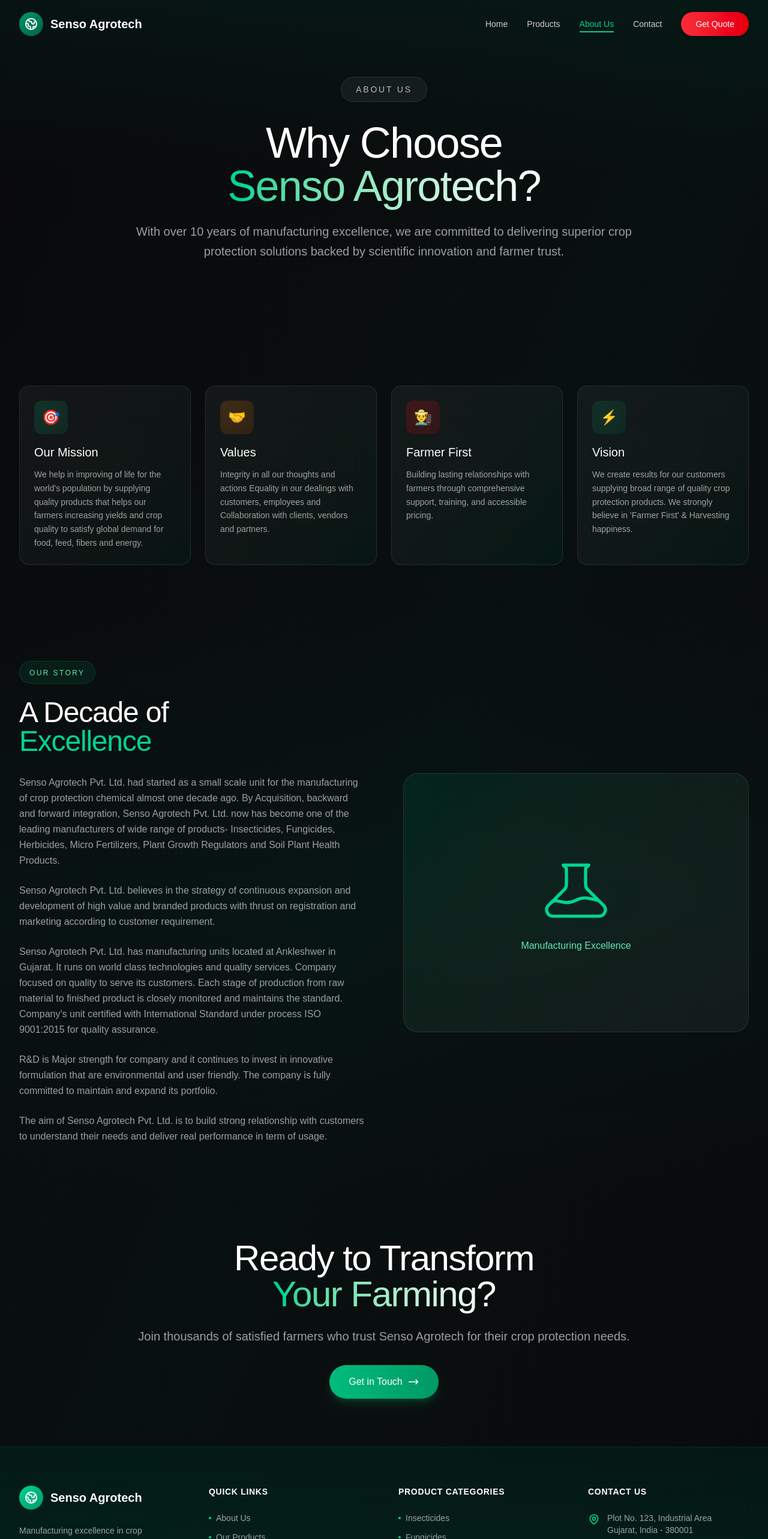
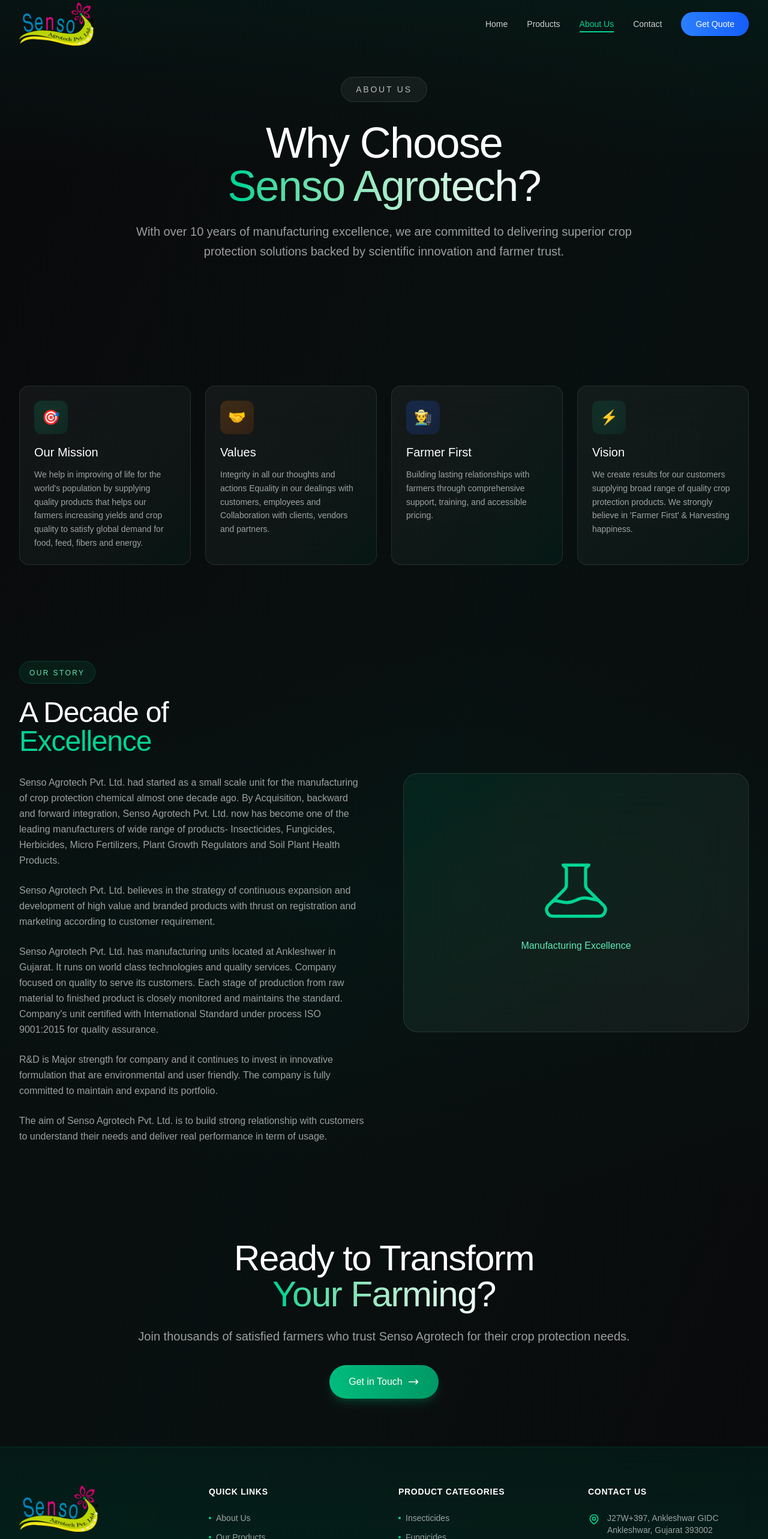
Before and after one commit to parthkumar123/exp_web_01, a Next.js app: page /about in a window 1280 px wide. Shown: the top 2566 px of the page at 60% size. Built offline with nearby package versions, Linux system fonts and the light colour scheme.

Commit message:
Logo added.

```diff
--- a/app/about/page.tsx
+++ b/app/about/page.tsx
@@ -24,7 +24,7 @@
       icon: "👨‍🌾",
       description:
         "Building lasting relationships with farmers through comprehensive support, training, and accessible pricing.",
-      bgColor: "from-red-600/20 to-red-800/20",
+      bgColor: "from-blue-600/20 to-blue-800/20",
     },
     {
       title: "Vision",
--- a/app/contact/page.tsx
+++ b/app/contact/page.tsx
@@ -121,9 +121,9 @@
 
               {/* Email Us */}
               <div className="backdrop-blur-2xl bg-gradient-to-br from-white/5 to-emerald-500/5 border border-white/10 rounded-2xl p-8 hover:border-emerald-500/30 transition-all">
-                <div className="w-14 h-14 bg-gradient-to-br from-red-600/20 to-red-800/20 backdrop-blur-xl rounded-xl flex items-center justify-center mb-6">
+                <div className="w-14 h-14 bg-gradient-to-br from-blue-600/20 to-blue-800/20 backdrop-blur-xl rounded-xl flex items-center justify-center mb-6">
                   <svg
-                    className="w-7 h-7 text-red-400"
+                    className="w-7 h-7 text-blue-400"
                     fill="none"
                     strokeLinecap="round"
                     strokeLinejoin="round"
@@ -280,7 +280,7 @@
                   {/* Submit Button */}
                   <button
                     type="submit"
-                    className="w-full md:w-auto px-8 py-4 bg-gradient-to-r from-red-500 to-red-600 text-white font-semibold rounded-lg hover:from-red-600 hover:to-red-700 transition-all duration-300 shadow-lg hover:shadow-xl flex items-center justify-center gap-2"
+                    className="w-full md:w-auto px-8 py-4 bg-gradient-to-r from-blue-500 to-blue-600 text-white font-semibold rounded-lg hover:from-blue-600 hover:to-blue-700 transition-all duration-300 shadow-lg hover:shadow-xl flex items-center justify-center gap-2"
                   >
                     <svg
                       className="w-5 h-5"
--- a/app/layout.tsx
+++ b/app/layout.tsx
@@ -30,6 +30,10 @@
   authors: [{ name: "Senso Agrotech Private Limited" }],
   creator: "Senso Agrotech Private Limited",
   publisher: "Senso Agrotech Private Limited",
+  icons: {
+    icon: [{ url: "/logo.png", sizes: "any", type: "image/png" }],
+    apple: [{ url: "/logo.png", sizes: "180x180", type: "image/png" }],
+  },
   openGraph: {
     type: "website",
     locale: "en_IN",
@@ -38,12 +42,21 @@
     description:
       "Manufacturing excellence in crop protection solutions. Trusted by 10K+ farmers nationwide.",
     siteName: "Senso Agrotech",
+    images: [
+      {
+        url: "/logo.png",
+        width: 1200,
+        height: 630,
+        alt: "Senso Agrotech Logo",
+      },
+    ],
   },
   twitter: {
     card: "summary_large_image",
     title: "Senso Agrotech - Protecting Crops, Empowering Farmers",
     description:
       "Premium crop protection solutions. 50+ Products. 10+ Years Excellence.",
+    images: ["/logo.png"],
   },
   robots: {
     index: true,
--- a/app/page.tsx
+++ b/app/page.tsx
@@ -3,17 +3,10 @@
 import VideoBackground from "@/components/VideoBackground";
 import CustomCursor from "@/components/CustomCursor";
 import { DayNightToggle, DayNightProvider } from "@/components/DayNightToggle";
-import { useHapticScroll } from "@/hooks/useHapticScroll";
 import Footer from "@/components/Footer";
 import Navigation from "@/components/Navigation";
 
 export default function Home() {
-  // Enable haptic scrolling with inertia and section weight
-  useHapticScroll({
-    smoothness: 1.2,
-    snapToSections: true,
-  });
-
   return (
     <DayNightProvider>
       <div className="relative bg-gradient-to-br from-zinc-950 via-emerald-950/20 to-zinc-950">
--- a/app/products/page.tsx
+++ b/app/products/page.tsx
@@ -203,7 +203,7 @@
               >
                 {/* Product Image */}
                 <div className="h-64 bg-gradient-to-br from-emerald-900/20 to-emerald-800/20 flex items-center justify-center relative overflow-hidden">
-                  <div className="absolute top-4 right-4 px-3 py-1 bg-red-500/80 backdrop-blur-sm text-white text-xs font-semibold rounded-full">
+                  <div className="absolute top-4 right-4 px-3 py-1 bg-blue-500/80 backdrop-blur-sm text-white text-xs font-semibold rounded-full">
                     {product.category}
                   </div>
                   {/* Placeholder Icon */}
--- a/components/Footer.tsx
+++ b/components/Footer.tsx
@@ -57,23 +57,12 @@
         <div className="grid grid-cols-1 md:grid-cols-2 lg:grid-cols-4 gap-12">
           {/* Company Info */}
           <div className="space-y-6">
-            <div className="flex items-center gap-3">
-              <div className="w-10 h-10 rounded-full bg-gradient-to-br from-emerald-400 to-emerald-600 flex items-center justify-center">
-                <svg
-                  className="w-6 h-6 text-white"
-                  fill="none"
-                  strokeLinecap="round"
-                  strokeLinejoin="round"
-                  strokeWidth="2"
-                  viewBox="0 0 24 24"
-                  stroke="currentColor"
-                >
-                  <path d="M3.055 11H5a2 2 0 012 2v1a2 2 0 002 2 2 2 0 012 2v2.945M8 3.935V5.5A2.5 2.5 0 0010.5 8h.5a2 2 0 012 2 2 2 0 104 0 2 2 0 012-2h1.064M15 20.488V18a2 2 0 012-2h3.064M21 12a9 9 0 11-18 0 9 9 0 0118 0z" />
-                </svg>
-              </div>
-              <h3 className="text-xl font-semibold text-white">
-                Senso Agrotech
-              </h3>
+            <div className="flex items-center">
+              <img
+                src="/logo.png"
+                alt="Senso Agrotech"
+                className="h-[77px] w-auto object-contain"
+              />
             </div>
             <p className="text-white/60 text-sm leading-relaxed">
               Manufacturing excellence in crop protection solutions. Registered
@@ -184,8 +173,8 @@
                   <path d="M15 11a3 3 0 11-6 0 3 3 0 016 0z" />
                 </svg>
                 <div className="text-white/60">
-                  <p>Plot No. 123, Industrial Area</p>
-                  <p>Gujarat, India - 380001</p>
+                  <p>J27W+397, Ankleshwar GIDC</p>
+                  <p>Ankleshwar, Gujarat 393002</p>
                 </div>
               </li>
               <li className="flex items-center gap-3 text-sm">
@@ -201,11 +190,29 @@
                   <path d="M3 5a2 2 0 012-2h3.28a1 1 0 01.948.684l1.498 4.493a1 1 0 01-.502 1.21l-2.257 1.13a11.042 11.042 0 005.516 5.516l1.13-2.257a1 1 0 011.21-.502l4.493 1.498a1 1 0 01.684.949V19a2 2 0 01-2 2h-1C9.716 21 3 14.284 3 6V5z" />
                 </svg>
                 <a
-                  href="tel:+919876543210"
+                  href="tel:+916354914468"
                   className="text-white/60 hover:text-emerald-400 transition-colors duration-300"
                 >
-                  +91 98765 43210
+                  +91 63549 14468
                 </a>
+              </li>
+              <li className="flex items-center gap-3 text-sm">
+                <svg
+                  className="w-5 h-5 text-emerald-400 flex-shrink-0"
+                  fill="none"
+                  strokeLinecap="round"
+                  strokeLinejoin="round"
+                  strokeWidth="2"
+                  viewBox="0 0 24 24"
+                  stroke="currentColor"
+                >
+                  <path d="M18.364 5.636l-3.536 3.536m0 5.656l3.536 3.536M9.172 9.172L5.636 5.636m3.536 9.192l-3.536 3.536M21 12a9 9 0 11-18 0 9 9 0 0118 0zm-5 0a4 4 0 11-8 0 4 4 0 018 0z" />
+                </svg>
+                <div className="text-white/60">
+                  <span className="text-xs text-emerald-400">
+                    Customer Care
+                  </span>
+                </div>
               </li>
               <li className="flex items-center gap-3 text-sm">
                 <svg
--- a/components/Navigation.tsx
+++ b/components/Navigation.tsx
@@ -36,23 +36,12 @@
       <div className="max-w-7xl mx-auto px-4 sm:px-8">
         <div className="flex items-center justify-between h-20">
           {/* Logo */}
-          <Link href="/" className="flex items-center gap-3 group">
-            <div className="w-10 h-10 rounded-full bg-gradient-to-br from-emerald-600 to-emerald-800 flex items-center justify-center group-hover:scale-110 transition-transform duration-300">
-              <svg
-                className="w-6 h-6 text-white"
-                fill="none"
-                strokeLinecap="round"
-                strokeLinejoin="round"
-                strokeWidth="2"
-                viewBox="0 0 24 24"
-                stroke="currentColor"
-              >
-                <path d="M3.055 11H5a2 2 0 012 2v1a2 2 0 002 2 2 2 0 012 2v2.945M8 3.935V5.5A2.5 2.5 0 0010.5 8h.5a2 2 0 012 2 2 2 0 104 0 2 2 0 012-2h1.064M15 20.488V18a2 2 0 012-2h3.064M21 12a9 9 0 11-18 0 9 9 0 0118 0z" />
-              </svg>
-            </div>
-            <span className="text-xl font-semibold text-white group-hover:text-emerald-400 transition-colors hidden sm:block">
-              Senso Agrotech
-            </span>
+          <Link href="/" className="flex items-center group">
+            <img
+              src="/logo.png"
+              alt="Senso Agrotech"
+              className="h-[73px] w-auto object-contain group-hover:scale-105 transition-transform duration-300"
+            />
           </Link>
 
           {/* Desktop Navigation Links */}
@@ -79,7 +68,7 @@
             {/* Get Quote Button */}
             <Link
               href="/contact"
-              className="px-6 py-2.5 bg-gradient-to-r from-red-500 to-red-600 text-white text-sm font-medium rounded-full hover:from-red-600 hover:to-red-700 transition-all duration-300 shadow-md hover:shadow-lg"
+              className="px-6 py-2.5 bg-gradient-to-r from-blue-500 to-blue-600 text-white text-sm font-medium rounded-full hover:from-blue-600 hover:to-blue-700 transition-all duration-300 shadow-md hover:shadow-lg"
             >
               Get Quote
             </Link>
@@ -149,7 +138,7 @@
               <Link
                 href="/contact"
                 onClick={() => setIsMobileMenuOpen(false)}
-                className={`mt-6 px-8 py-4 bg-gradient-to-r from-red-500 to-red-600 text-white text-center text-lg font-semibold rounded-full hover:from-red-600 hover:to-red-700 transition-all duration-300 shadow-lg shadow-red-500/30 transform ${
+                className={`mt-6 px-8 py-4 bg-gradient-to-r from-blue-500 to-blue-600 text-white text-center text-lg font-semibold rounded-full hover:from-blue-600 hover:to-blue-700 transition-all duration-300 shadow-lg shadow-blue-500/30 transform ${
                   isMobileMenuOpen
                     ? "translate-y-0 opacity-100 scale-100"
                     : "translate-y-4 opacity-0 scale-95"
```
Also changed, not shown: public/logo.jpeg (added), public/logo.png (added).
